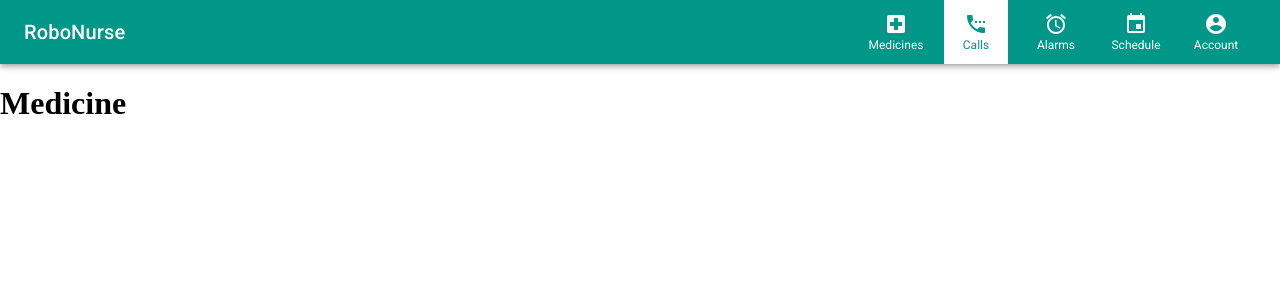
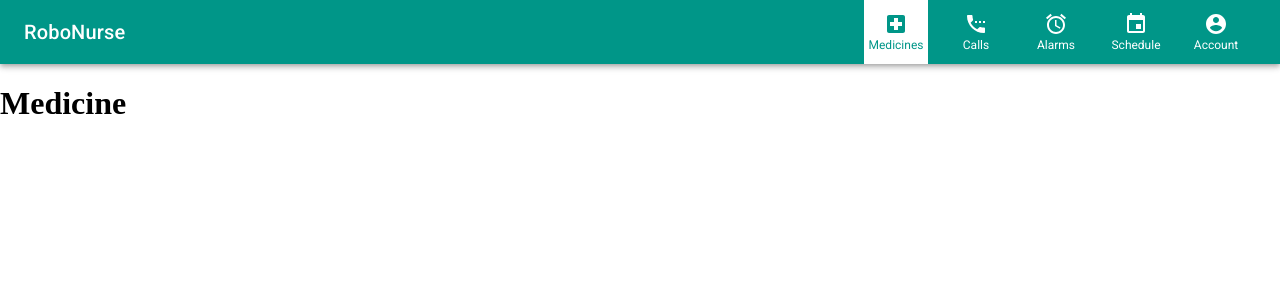
Before and after one commit to brianalbin3/RNClient, a React (Create React App) app: page /medicine in a window 1280 px wide. Shown: the top 300 px of the page. Built offline with nearby package versions, Linux system fonts and the light colour scheme.

Commit message:
Get navlinks working

```diff
--- a/src/App.css
+++ b/src/App.css
@@ -27,6 +27,7 @@ nav {
     margin-right: 8px;
     height: 100%;
     cursor: pointer;
+    text-decoration: none;
 }
 
 .icon-container .icon {
@@ -34,6 +35,7 @@ nav {
     width: 24px;
     height: 24px;
     margin-bottom: 2px;
+    color: white;
 }
 
 .icon-description {
@@ -48,11 +50,11 @@ nav {
     background-color: white;
 }
 
-.icon-container:hover .icon, .icon-container-active .icon-active {
+.icon-container:hover .icon, .icon-container-active .icon {
     color: #009688;
 }
 
-.icon-container:hover .icon-description, .icon-description-active {
+.icon-container:hover .icon-description, .icon-container-active .icon-description {
     color: #009688;
 }
 
--- a/src/App.tsx
+++ b/src/App.tsx
@@ -1,6 +1,6 @@
 import React from 'react';
 import { createBrowserHistory } from 'history';
-import { Route, Router } from 'react-router-dom';
+import { Route, Router, useHistory } from 'react-router-dom';
 
 import ContactSettings from './components/ContactSettings';
 import Main from './components/Main';
--- /dev/null
+++ b/src/components/Header.tsx
@@ -0,0 +1,23 @@
+import React, { Component } from 'react';
+
+type HeaderState = {
+
+}
+
+type HeaderProps = {
+
+}
+
+class Header extends React.Component<{}, HeaderState> {
+    constructor(props: HeaderProps) {
+        super(props);
+    }
+
+    render() {
+        return (
+            <div></div>
+        );
+    }
+}
+
+export default Header;
--- a/src/components/Main.tsx
+++ b/src/components/Main.tsx
@@ -1,4 +1,4 @@
-import { ReactChildren, ReactChild } from 'react';
+import React, { ReactChildren, ReactChild } from 'react';
 
 import AppBar from '@material-ui/core/AppBar';
 import Toolbar from '@material-ui/core/Toolbar';
@@ -8,12 +8,23 @@ import AccessAlarmIcon from '@material-ui/icons/AccessAlarm';
 import EventIcon from '@material-ui/icons/Event';
 import SettingsPhoneIcon from '@material-ui/icons/SettingsPhone';
 import LocalHospitalIcon from '@material-ui/icons/LocalHospital';
+import { NavLink } from 'react-router-dom';
+
+import Header from './Header';
 
 interface MainProps {
   children: any; /* ReactChild | ReactChildren; */
 }
 
-var Main = (props: MainProps) => {
+interface MainState {}
+
+class Main extends React.Component <{}, MainState > {
+
+  constructor(props: MainProps) {
+    super(props);
+}
+
+  render() {
     return (
       <div>
         <div className="app-bar-container">
@@ -21,33 +32,34 @@ var Main = (props: MainProps) => {
             <Toolbar>
               <Typography variant="h6" className="title"></Typography>
               <nav>
-                  <div className="icon-container">
+                <NavLink className="icon-container" to="/medicine" activeClassName="icon-container-active">
                   <LocalHospitalIcon className="icon" />
                   <div className="icon-description">Medicines</div>
-                  </div>
-                  <div className="icon-container icon-container-active">
-                    <SettingsPhoneIcon className="icon icon-active" />
-                    <div className="icon-description icon-description-active">Calls</div>
-                  </div>
-                  <div className="icon-container">
+                </NavLink>
+                <NavLink className="icon-container" to="/contactsettings" activeClassName="icon-container-active">
+                  <SettingsPhoneIcon className="icon" />
+                  <div className="icon-description">Calls</div>
+                </NavLink>
+                <NavLink className="icon-container" to="/alarms" activeClassName="icon-container-active">
                   <AccessAlarmIcon className="icon" />
                   <div className="icon-description">Alarms</div>
-                  </div>
-                  <div className="icon-container">
+                </NavLink>
+                <NavLink className="icon-container" to="/schedule" activeClassName="icon-container-active">
                   <EventIcon className="icon" />
                   <div className="icon-description">Schedule</div>
-                  </div>
-                  <div className="icon-container">
+                </NavLink>
+                <NavLink className="icon-container" to="/accountsettings" activeClassName="icon-container-active">
                   <AccountCircle className="icon" />
                   <div className="icon-description">Account</div>
-                  </div>
+                </NavLink>
               </nav>
             </Toolbar>
           </AppBar>
         </div>
-        <main>{props.children}</main>
+        <main>{this.props.children}</main>
       </div>
     );
   }
+}
 
 export default Main;
```
Also changed, not shown: 1 other file (tests, documents, lock files or other folders). Lines whose indentation alone changed are shown as unchanged.
